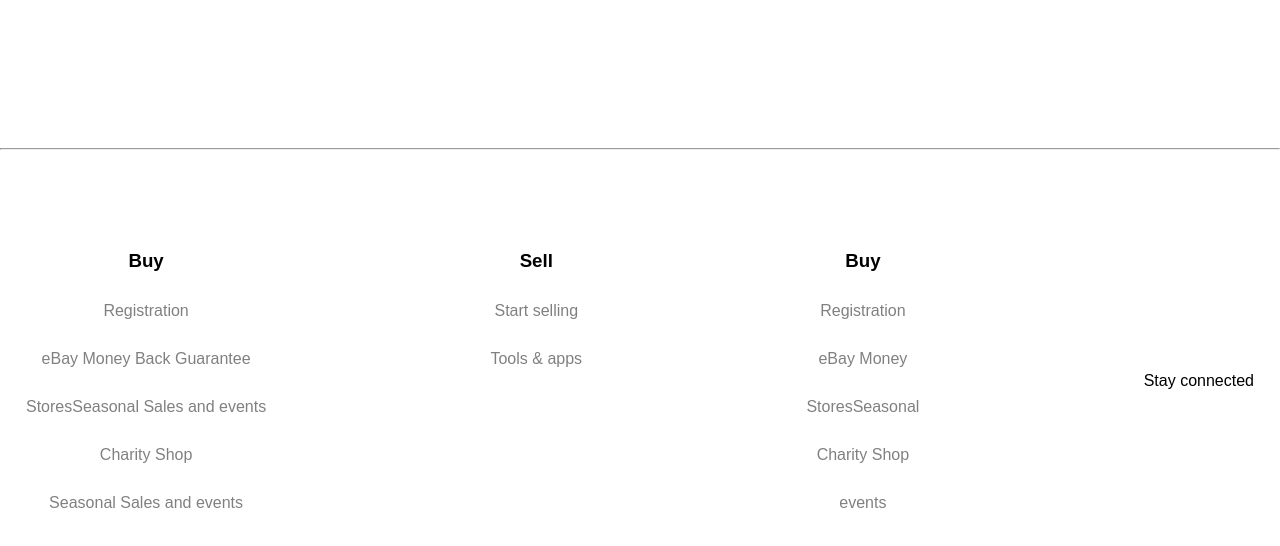
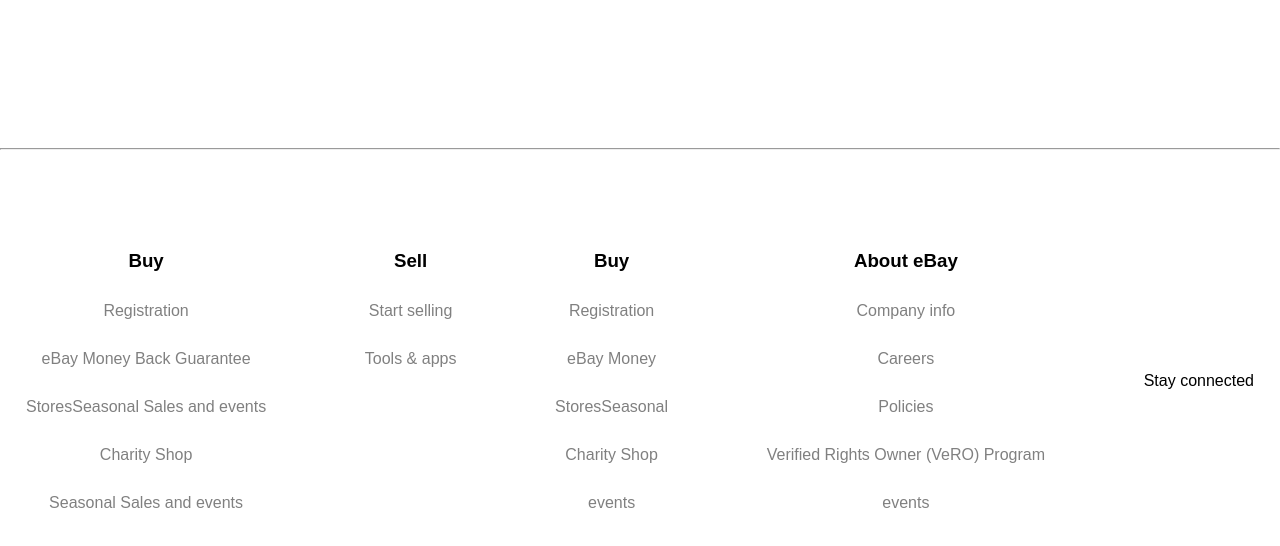
Before and after one commit to KHidoyatov7/Imthon.js, a plain HTML site: page index.html in a window 1280 px wide. Shown: the part 1149-1695 px from the top of the page. Drawn offline with nearby package versions, Linux system fonts and the light colour scheme; no server answers; a web font is replaced by a local one.

Commit message:
I change it

```diff
--- a/index.html
+++ b/index.html
@@ -168,6 +168,15 @@
                         <li>events</li>
                     </ul>
 
+                    <ul class="left-toward-ul">
+                        <h3>About eBay</h3>
+                        <li>Company info</li>
+                        <li>Careers </li>
+                            <li>Policies </li>
+                        <li>Verified Rights Owner (VeRO) Program</li>
+                        <li>events</li>
+                    </ul>
+
                     <ul class="right-toward-ull">
                         Stay connected
                     </ul>
```
